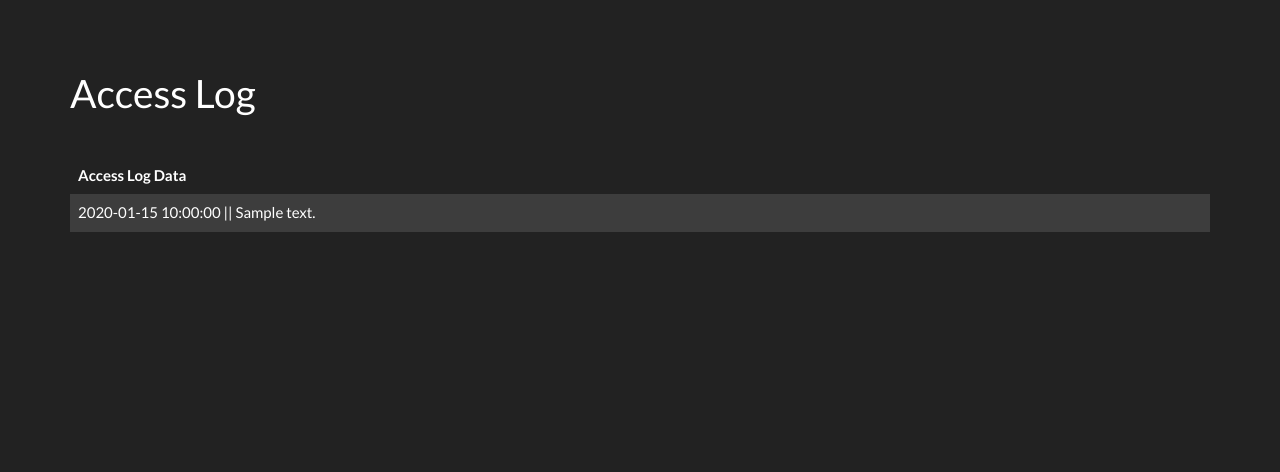
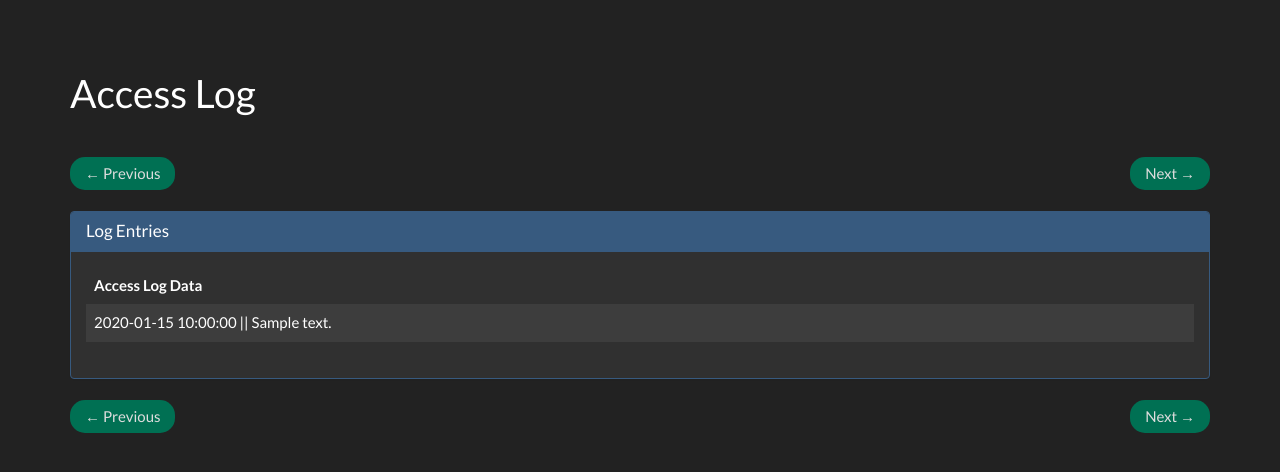
Before and after one commit to C-o-r-E/msys, a Django app: page /members/logs/access/ in a window 1280 px wide. Shown: the part 60-532 px from the top of the page. Run offline with Django 3.2, Linux system fonts and the light colour scheme; a user stored in the database is signed in; tables that the repository leaves empty hold one stand-in row (values such as "Sample post"); some libraries are stand-ins or nearby versions.

Commit message:
add pagination to log pages, ui tweaks

```diff
--- a/msys/members/templates/members/access_log.html
+++ b/msys/members/templates/members/access_log.html
@@ -7,6 +7,27 @@
 </div>
 
 {% if log_list %}
+
+<ul class="pager">
+  {% if log_list.has_previous %}
+  <li class="previous"><a href="?page={{log_list.previous_page_number}}">&larr; Previous</a></li>
+  {% else %}
+  <li class="previous disabled"><a href="#">&larr; Previous</a></li>
+  {% endif %}
+
+  {% if log_list.has_next %}
+  <li class="next"><a href="?page={{log_list.next_page_number}}">Next &rarr;</a></li>
+  {% else %}
+  <li class="next disabled"><a href="#">Next &rarr;</a></li>
+  {% endif %}
+</ul>
+
+
+<div class="panel panel-primary">
+  <div class="panel-heading">
+	<h3 class="panel-title">Log Entries</h3>
+  </div>
+  <div class="panel-body">
 	<table class="table table-striped table-hover">
 	  <thead>
 		<tr>
@@ -21,6 +42,23 @@
 		{% endfor %}
 	  </tbody>
 	</table>
+  </div>
+</div>
+
+<ul class="pager">
+  {% if log_list.has_previous %}
+  <li class="previous"><a href="?page={{log_list.previous_page_number}}">&larr; Previous</a></li>
+  {% else %}
+  <li class="previous disabled"><a href="#">&larr; Previous</a></li>
+  {% endif %}
+
+  {% if log_list.has_next %}
+  <li class="next"><a href="?page={{log_list.next_page_number}}">Next &rarr;</a></li>
+  {% else %}
+  <li class="next disabled"><a href="#">Next &rarr;</a></li>
+  {% endif %}
+</ul>
+
 {% else %}
 <p>
   No log...
--- a/msys/members/templates/members/members.html
+++ b/msys/members/templates/members/members.html
@@ -9,6 +9,7 @@
 {% if member_list %}
 <div class="well">
   <a class="btn btn-primary" href="{% url 'memberList' %}?show_active=1">Indicate Active Memberships</a>
+  <a class="btn btn-success" href="{% url 'addMember' %}">Create New Member</a>
 </div>
 
 <div class="panel panel-primary">
@@ -50,6 +51,4 @@
 </p>
 {% endif %}
 
-<a class="btn btn-default" href="{% url 'addMember' %}">Add new member</a>
-
 {% endblock %}
--- a/msys/members/views.py
+++ b/msys/members/views.py
@@ -7,6 +7,7 @@ This is where the main logic happens behind the scenes.
 import datetime
 from members.models import *
 from members.forms import *
+from django.core.paginator import Paginator, EmptyPage, PageNotAnInteger
 from django.shortcuts import get_object_or_404, render
 from django.http import HttpResponseRedirect, HttpResponse, HttpResponseForbidden, JsonResponse
 from django.contrib.auth import authenticate, login, logout
@@ -680,7 +681,17 @@ def event_log(request):
     """
     Display log entries
     """
-    log_list = LogEvent.objects.all().order_by('-pk')
+    logs = LogEvent.objects.all().order_by('-pk')
+    paginator = Paginator(logs, 25)
+
+    page = request.GET.get('page')
+    try:
+        log_list = paginator.page(page)
+    except PageNotAnInteger:
+        log_list = paginator.page(1)
+    except EmptyPage:
+        log_list = paginator.page(paginator.num_pages)
+
     return render(request, 'members/event_log.html', {'log_list': log_list,
                                                       'logged_in': True})
 
@@ -689,7 +700,17 @@ def access_log(request):
     """
     Display log entries
     """
-    log_list = LogAccessRequest.objects.all().order_by('-pk')
+    logs = LogAccessRequest.objects.all().order_by('-pk')
+    paginator = Paginator(logs, 25)
+
+    page = request.GET.get('page')
+    try:
+        log_list = paginator.page(page)
+    except PageNotAnInteger:
+        log_list = paginator.page(1)
+    except EmptyPage:
+        log_list = paginator.page(paginator.num_pages)
+
     return render(request, 'members/access_log.html', {'log_list': log_list,
                                                        'logged_in': True})
 
```
Also changed, not shown: msys/members/templates/members/event_log.html (+36 -0 lines). Lines whose indentation alone changed are shown as unchanged.
